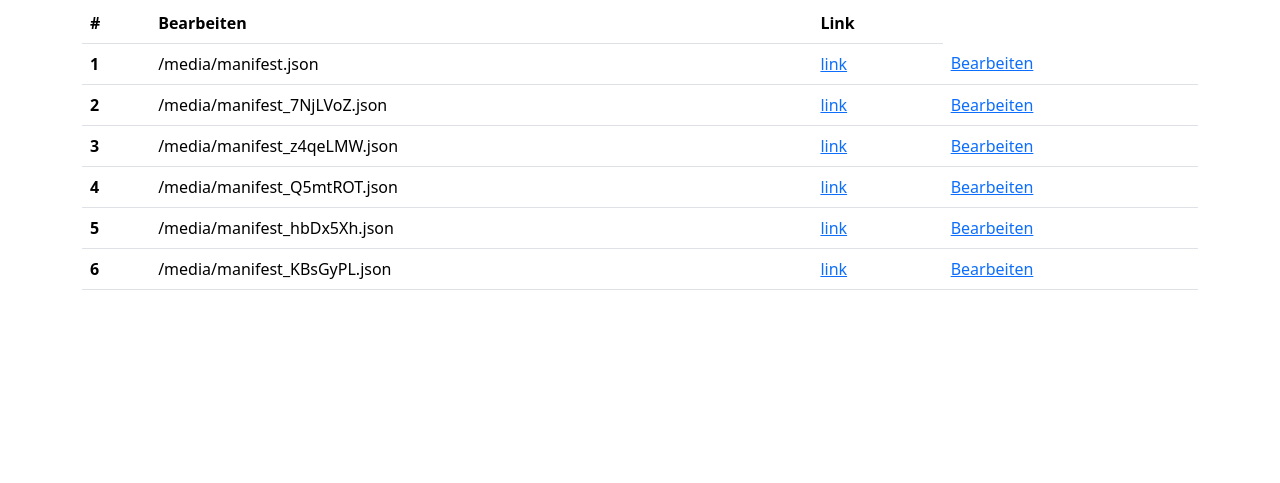
After one commit to users-pc/Ada-Humboldt-Hack, a Django app: page /list/ in a window 1280 px wide. The commit adds this page. Shown: the part 317-800 px from the top of the page. Run offline with Django 5.2, Linux system fonts and the light colour scheme; data comes from the database, SQL or seed files in the repository; both versions use the stored data as it was after the commit; some libraries are stand-ins or nearby versions.

Commit message:
manifest_list

```diff
--- a/adahack/main/urls.py
+++ b/adahack/main/urls.py
@@ -5,5 +5,6 @@ from . import views
 urlpatterns = [
     path('', views.index, name="index"),
     path('link/<int:pk>/', views.link, name="link"),
+    path('list/', views.manifest_list, name="manifest_list"),
     path('api/link/<int:pk>/', views.api_link, name="api_link")
 ]
--- a/adahack/main/views.py
+++ b/adahack/main/views.py
@@ -7,6 +7,7 @@ from django.contrib import messages
 from django.shortcuts import render
 from rest_framework.response import Response
 from rest_framework.decorators import api_view
+from django.shortcuts import redirect
 
 # Funktionert bisher nur auf https://universalviewer.io/
 # In diesem Video wird gezeigt, wie man manuell jeden schritt durchgehen kann: https://www.youtube.com/watch?v=u63jHDH3pDM
@@ -25,6 +26,7 @@ def index(request):
             # Create a IIIFManifest instance
             manifest = IIIFManifest(manifest=manifest_data, filename=filename, file=file_name)
             manifest.save()
+            return redirect('link', pk=manifest.pk)
         elif file:
             # Read the content of the uploaded file directly
             file_content = file.read().decode('utf-8')  # Assuming the file content is UTF-8 encoded
@@ -35,11 +37,12 @@ def index(request):
             # Create a IIIFManifest instance
             manifest = IIIFManifest(manifest=manifest_data, filename=filename, file=file_name)
             manifest.save()
+            return redirect('link', pk=manifest.pk)
         else:
             messages.error(request, 'Kein Manifest oder Datei hochgeladen. Bitte versuchen Sie es erneut.')
             return render(request, 'main/index.html')
 
-    return render(request, 'main/index.html')
+    return render(request, 'main/index.html', {'active': 'index'})
 
 @api_view(['GET'])
 def api_link(request, pk):
@@ -52,10 +55,41 @@ def api_link(request, pk):
 
 def link(request, pk):
     manifest = IIIFManifest.objects.get(pk=pk)
+    link = manifest.file.url
     context = {
-        'manifest': manifest
-    }
+        'manifest': manifest,
+        'link': link,
+        }
+    if request.method == "POST":
+        # bearbeiten von manifest.file
+        m = request.POST.get('manifest')
+        if request.FILES.get('file'):
+            manifest.file.delete()
+            manifest.file = request.FILES.get('file')
+            manifest.save()
+            messages.success(request, 'Manifest erfolgreich bearbeitet.')
+            return redirect('link', pk=manifest.pk)
+        if m:
+            manifest_data = json.loads(manifest)
+            filename = "manifest.json"
+            # Convert the manifest data back to a string to save it
+            manifest_str = json.dumps(manifest_data)
+            # Save the file
+            file_name = default_storage.save(filename, ContentFile(manifest_str))
+            # Create a IIIFManifest instance
+            manifest.file.delete()
+            manifest.file = file_name
+
+            manifest.save()
+            messages.success(request, 'Manifest erfolgreich bearbeitet.')
+            return redirect('link', pk=manifest.pk)
+
     return render(request, 'main/link.html', context)
+
+
+def manifest_list(request):
+    manifests = IIIFManifest.objects.all()
+    return render(request, 'main/manifest_list.html', {'manifest': manifests, 'active': 'manifest_list'})
 
 
 
--- a/adahack/templates/main/basic/nav.html
+++ b/adahack/templates/main/basic/nav.html
@@ -4,9 +4,10 @@
     </a>
 
     <ul class="nav nav-pills">
-      <li class="nav-item"><a href="#" class="nav-link active">Manifest-Link-Generator</a></li>
+      <li class="nav-item"><a href="{% url 'index' %}" class="nav-link {% if active == 'index' %} active {% endif %}">Manifest-Link-Generator</a></li>
       <li class="nav-item"><a href="#" class="nav-link">Manifest-Requester</a></li>
-      <li class="nav-item"><a href="#" class="nav-link">FAQs</a></li>
-      <li class="nav-item"><a href="#" class="nav-link">Github</a></li>
+
+      <li class="nav-item"><a href="{% url 'manifest_list' %}" class="nav-link {% if active == 'manifest_list' %} active {% endif %}">Manifest-List</a></li>
+      <li class="nav-item"><a target="_blank" href="https://github.com/users-pc/Ada-Humboldt-Hack.git" class="nav-link">Github</a></li>
     </ul>
   </header>
--- /dev/null
+++ b/adahack/templates/main/manifest_list.html
@@ -0,0 +1,43 @@
+{% load static %}
+<!DOCTYPE html>
+<html>
+<header>
+    <link href="https://cdn.jsdelivr.net/npm/bootstrap@5.3.3/dist/css/bootstrap.min.css" rel="stylesheet" integrity="sha384-QWTKZyjpPEjISv5WaRU9OFeRpok6YctnYmDr5pNlyT2bRjXh0JMhjY6hW+ALEwIH" crossorigin="anonymous">
+    <script src="https://cdn.jsdelivr.net/npm/bootstrap@5.3.3/dist/js/bootstrap.bundle.min.js" integrity="sha384-YvpcrYf0tY3lHB60NNkmXc5s9fDVZLESaAA55NDzOxhy9GkcIdslK1eN7N6jIeHz" crossorigin="anonymous"></script>
+    <link rel="stylesheet" href="https://cdn.ckeditor.com/ckeditor5/42.0.0/ckeditor5.css" />
+
+</header>
+<body>
+    <div class="container">
+    {% include 'main/basic/nav.html' %}
+
+        <table class="table">
+            <thead>
+              <tr>
+                <th scope="col">#</th>
+                <th scope="col">Bearbeiten</th>
+                <th scope="col">Link</th>
+              </tr>
+            </thead>
+            <tbody>
+              {% for i in manifest %}
+              <tr>
+
+                <th scope="row"> {{forloop.counter}} </th>
+                <td> {{i.file.url}}  </td>
+                <td > <a href="{% url 'link' i.id %}"> link </a>  </td>
+                <td > <a href="{% url 'link' i.id %}"> Bearbeiten </a>  </td>
+
+            </tr>
+              {% endfor %}
+            </tbody>
+          </table>
+
+
+</body>
+
+<script>
+
+
+</script>
+<html>
```
Also changed, not shown: adahack/media/manifest_KBsGyPL.json (added, +1 -0 lines), adahack/media/manifest_Q5mtROT.json (added, +1 -0 lines), adahack/media/manifest_hbDx5Xh.json (added, +1 -0 lines), adahack/media/manifest_z4qeLMW.json (added, +1 -0 lines), adahack/templates/main/link.html (+13 -10 lines), adahack/db.sqlite3.
